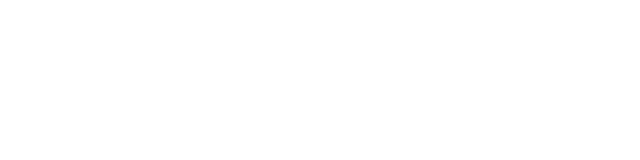
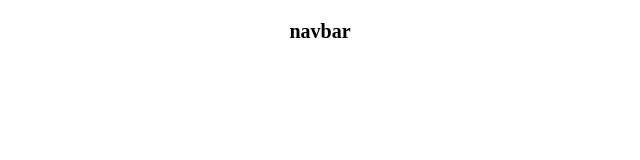
Before and after one commit to Ibrvheem/healthport, a React (Vite) app: page / in a window 1280 px wide. Shown: the top 160 px of the page, without its empty margins (320-960 px from the left). Built offline with nearby package versions, Linux system fonts and the light colour scheme.

Commit message:
Commit -- setting up theme

```diff
--- a/src/App.jsx
+++ b/src/App.jsx
@@ -1,6 +1,7 @@
 import { useState } from 'react'
 import './App.css'
 import { ThemeProvider, createMuiTheme, Typography } from '@material-ui/core'
+import Navbar from './components/Navbar'
 
 
 const theme =  createMuiTheme({
@@ -23,7 +24,7 @@ function App() {
 
   return (
     <ThemeProvider theme={theme}>
-
+      <Navbar/>
     </ThemeProvider>
   )
 }
--- /dev/null
+++ b/src/components/Navbar.jsx
@@ -0,0 +1,15 @@
+import { Container } from '@material-ui/core'
+import React from 'react'
+
+function Navbar() {
+  return (
+    <div>
+        <Container>
+            <h1>navbar</h1>
+        </Container>
+
+    </div>
+  )
+}
+
+export default Navbar
--- a/src/index.css
+++ b/src/index.css
@@ -1,18 +1,27 @@
 @font-face {
   font-family: 'freight-text-pro-regular';
-  src: url('./Fonts/FreightTextProBook-Regular.otf') format('truetype');
+  src: url('./fonts/FreightTextProBook-Regular.otf') format('truetype');
   font-weight: normal;
   font-style: normal;
 }
 @font-face {
   font-family: 'freight-text-pro-bold';
-  src: url('.//Fonts/FreightTextProBold-Regular.otf') format('truetype');
+  src: url('.//fonts/FreightTextProBold-Regular.otf') format('truetype');
   font-weight: bold;
   font-style: normal;
 }
 @font-face {
   font-family: 'freight-text-pro-light';
-  src: url('./Fonts/FreightTextProLight-Regular.otf') format('truetype');
+  src: url('./fonts/FreightTextProLight-Regular.otf') format('truetype');
   font-weight: normal;
   font-style: italic;
 }
+*{
+  background-color: white;
+  padding: 0;
+  margin: 0;
+  box-sizing: border-box;
+}
+html{
+  font-size: 62.5%;
+}
```
